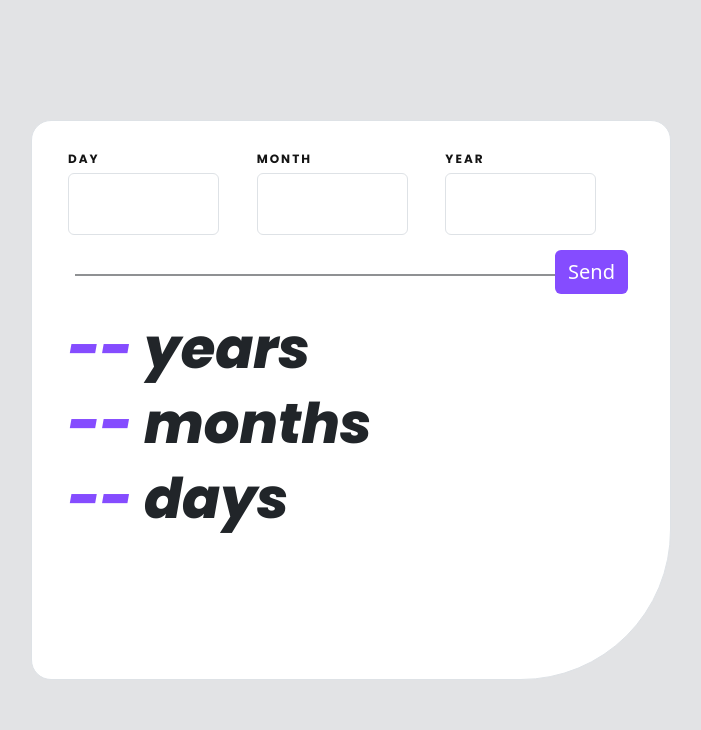
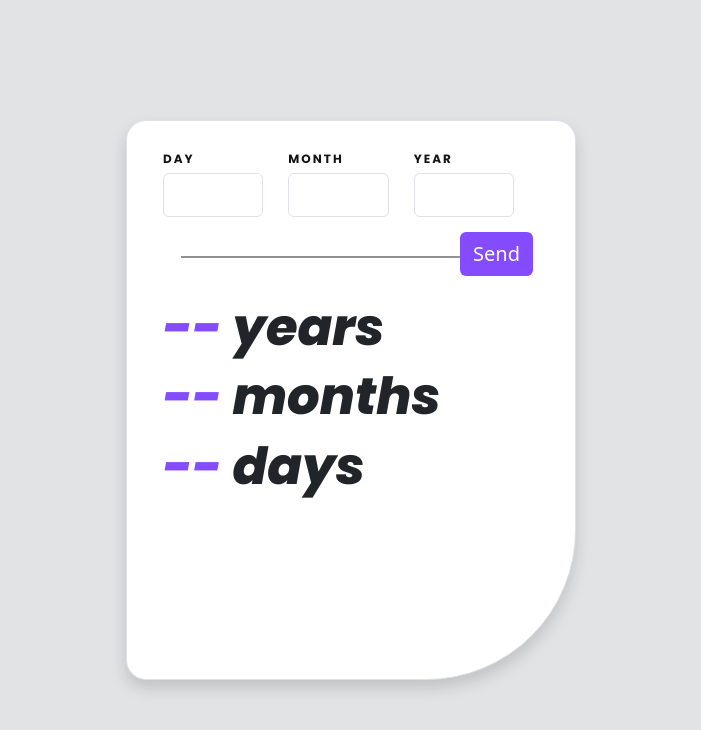
Before and after one commit to GBalatti9/age-calculator-app, a React (Vite) app: page / in a window 1280 px wide. Shown: the top 730 px of the page, without its empty margins (289-990 px from the left). Built offline with nearby package versions, Linux system fonts and the light colour scheme.

Commit message:
Adding styles

```diff
--- a/src/components/Container.jsx
+++ b/src/components/Container.jsx
@@ -9,7 +9,7 @@ export const Container = () => {
 
     return (
         <div className="bg-secondary-subtle bg-size d-flex align-items-center justify-content-center">
-            <div className="container bg-white border custom-border-radius size">
+            <div className="container bg-white border custom-border-radius size shadow">
                 <Form onFormSubmit={onFormSubmit} />
                 <hr className="border border-dark border-1 opacity-50 custom-border" />
                 <Result birthDate={birthDate} />
--- a/src/styles.css
+++ b/src/styles.css
@@ -13,31 +13,32 @@
     color: hsl(259, 100%, 65%);
 }
 
-.bg-purple{
+.bg-purple {
     background-color: hsl(259, 100%, 65%);
     color: white;
 }
 
-.font{
+.font {
     font-family: 'Poppins', sans-serif;
     font-weight: 800;
     font-style: italic;
-    font-size: 3.5rem;
+    font-size: 3rem;
 }
 
-.input-font{
-    font-size: 32px;
+.input-font {
+    font-size: 16px;
     font-family: 'Poppins', sans-serif;
     font-weight: 700;
 }
 
-.input-width{
+.input-width {
     width: 80%;
 }
 
-.size{
-    height: 70vh;
-    width: 50%;
+.size {
+    /* border: 1px solid black; */
+    height: 65vh;
+    width: 350px;
 }
 
 .custom-form {
@@ -45,32 +46,59 @@
     /* border: 1px solid blue; */
 }
 
-.custom-btn{
+.custom-btn {
     position: absolute;
-    right: 30px;
+    right: 110px;
     bottom: -35px;
     opacity: 100%;
     font-size: 20px;
 }
 
-.btn:hover{
+.btn:hover {
     background-color: white;
     color: hsl(259, 100%, 65%);
 }
 
-.light-grey{
+.light-grey {
     font-family: 'Poppins', sans-serif;
     color: hsl(0, 0%, 8%);
     font-weight: 700;
 }
 
-.custom-label{
+.custom-label {
     padding-bottom: 5px;
-    font-size: 12px;
+    font-size: 10px;
     letter-spacing: 2px;
 }
 
-.custom-border{
+.custom-border {
     width: 90%;
     margin: 15px auto;
 }
+
+@media (min-width: 460px) {
+    .size {
+        height: 70vh;
+        width: 450px;
+    }
+
+    .custom-btn {
+        right: 30px;
+
+    }
+
+    .input-font {
+        font-size: 20px;
+    }
+
+    .custom-label {
+        font-size: 12px;
+    }
+
+    .font {
+        font-size: 3.2rem;
+    }
+    .custom-border {
+        width: 80%;
+    }
+}
```
